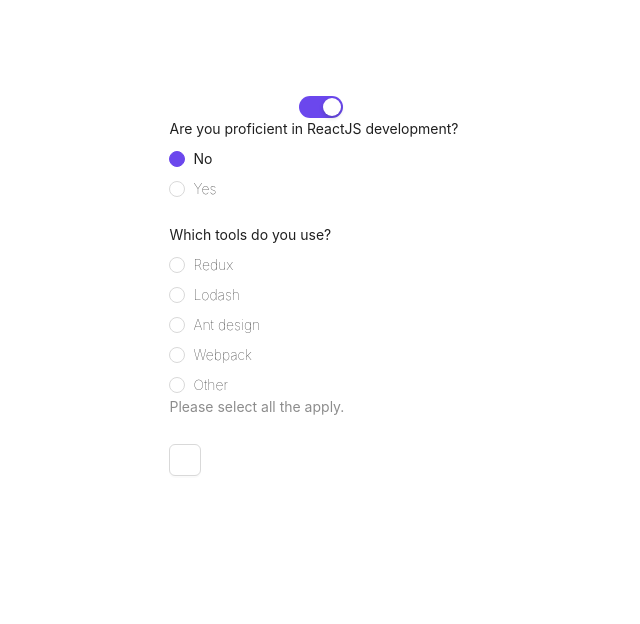
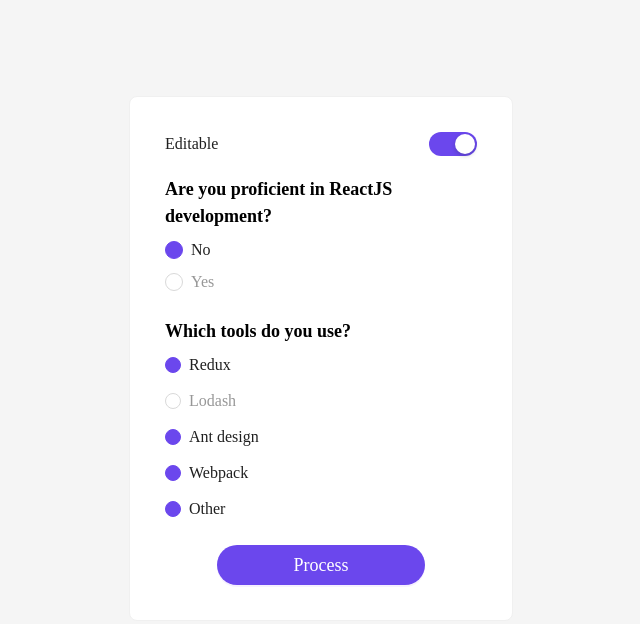
Before and after one commit to ken999999999999999/virgo-group-react-assessment, a Next.js app: page / in a window 1280 px wide. Shown: the top 624 px of the page, without its empty margins (319-959 px from the left). Built offline with nearby package versions, Linux system fonts and the light colour scheme.

Commit message:
finish form function

```diff
--- a/src/components/Button.tsx
+++ b/src/components/Button.tsx
@@ -1,7 +1,9 @@
-import { Button as AntdButton } from "antd"
+import { Button as AntdButton, ButtonProps } from "antd"
 
-export const Button = (): JSX.Element => {
-  return <AntdButton></AntdButton>
+interface IButton extends ButtonProps {}
+
+export const Button = ({ ...rest }: IButton): JSX.Element => {
+  return <AntdButton shape="round" size="large" type="primary" {...rest} />
 }
 
 export default Button
--- a/src/components/CheckboxGroup.tsx
+++ /dev/null
@@ -1,21 +0,0 @@
-import { Checkbox as AntdCheckbox, Space } from "antd"
-
-interface ICheckboxGroup {
-  options: OptionType[]
-}
-
-const CheckboxGroup = ({ options }: ICheckboxGroup): JSX.Element => {
-  return (
-    <AntdCheckbox.Group className="w-full">
-      <Space direction="vertical">
-        {options.map((option) => (
-          <AntdCheckbox key={option.value + ""} value={option.value}>
-            {option.label}
-          </AntdCheckbox>
-        ))}
-      </Space>
-    </AntdCheckbox.Group>
-  )
-}
-
-export default CheckboxGroup
--- a/src/components/index.ts
+++ b/src/components/index.ts
@@ -1,5 +1,3 @@
 export { default as Button } from "./Button"
 
 export { default as RadioGroup } from "./RadioGroup"
-
-export { default as CheckboxGroup } from "./CheckboxGroup"
--- a/src/pages/_app.tsx
+++ b/src/pages/_app.tsx
@@ -1,22 +1,20 @@
 import "@/styles/globals.css"
 import type { AppProps } from "next/app"
-import { ConfigProvider } from "antd"
+import { ConfigProvider, Layout } from "antd"
 import { StyleProvider } from "@ant-design/cssinjs"
 import "antd/dist/reset.css"
 import theme from "@/styles/theme"
-import { Inter } from "next/font/google"
-
-const inter = Inter({ subsets: ["latin"] })
+import { Content } from "antd/es/layout/layout"
 
 export default function App({ Component, pageProps }: AppProps) {
   return (
     <ConfigProvider theme={theme}>
       <StyleProvider hashPriority="high">
-        <main
-          className={`flex min-h-screen flex-col items-center p-24 ${inter.className}`}
-        >
-          <Component {...pageProps} />
-        </main>
+        <Layout>
+          <Content className="p-24 m-auto min-h-lvh">
+            <Component {...pageProps} />
+          </Content>
+        </Layout>
       </StyleProvider>
     </ConfigProvider>
   )
--- a/src/pages/index.tsx
+++ b/src/pages/index.tsx
@@ -1,7 +1,6 @@
 import { data } from "@/common/data"
-import { Button, CheckboxGroup, RadioGroup } from "@/components"
-import { Form, Switch } from "antd"
-import FormItem from "antd/es/form/FormItem"
+import { Button, RadioGroup } from "@/components"
+import { Card, Checkbox, Col, Form, Row, Switch, Typography } from "antd"
 import { useState } from "react"
 
 const boolOptions: OptionType[] = [
@@ -10,41 +9,63 @@ const boolOptions: OptionType[] = [
 ]
 
 const toolOptions: OptionType[] = [
-  { label: "Redux", value: 0 },
-  { label: "Lodash", value: 1 },
-  { label: "Ant design", value: 2 },
-  { label: "Webpack", value: 3 },
-  { label: "Other", value: 4 },
+  { label: "Redux", value: "0" },
+  { label: "Lodash", value: "1" },
+  { label: "Ant design", value: "2" },
+  { label: "Webpack", value: "3" },
+  { label: "Other", value: "4" },
 ]
+
+const initialValues = { ...data, toolsUsed: data.toolsUsed.split(",") }
 
 export default function Home() {
   const [isEditable, setIsEditable] = useState(true)
+
+  const onFinish = (value: any) => {
+    console.log(
+      JSON.stringify({ ...value, toolsUsed: value.toolsUsed.sort().join(",") })
+    )
+  }
+
   return (
-    <>
-      <div className="flex j">
+    <Card className="w-96">
+      <div className="flex justify-between mb-5">
+        <Typography>Editable</Typography>
         <Switch
           value={isEditable}
           onChange={() => setIsEditable((value) => !value)}
         />
       </div>
-      <Form initialValues={data} disabled={!isEditable} layout="vertical">
-        <FormItem
+      <Form
+        initialValues={initialValues}
+        disabled={!isEditable}
+        layout="vertical"
+        onFinish={onFinish}
+      >
+        <Form.Item
           name="isProficient"
           label="Are you proficient in ReactJS development?"
         >
           <RadioGroup options={boolOptions} />
-        </FormItem>
-        <FormItem
-          name="toolsUsed"
-          label="Which tools do you use?"
-          extra="Please select all the apply."
-        >
-          <CheckboxGroup options={toolOptions} />
-        </FormItem>
-        <Button htmlType="submit" size="large">
-          Process
-        </Button>
+        </Form.Item>
+        <Form.Item name="toolsUsed" label="Which tools do you use?">
+          <Checkbox.Group>
+            <Row gutter={[8, 12]}>
+              {toolOptions.map((option) => (
+                <Col key={option.value + ""} span={24}>
+                  <Checkbox value={option.value}>{option.label}</Checkbox>
+                </Col>
+              ))}
+            </Row>
+          </Checkbox.Group>
+        </Form.Item>
+
+        <div className="text-center">
+          <Button htmlType="submit" size="large" className="w-52 px-2">
+            Process
+          </Button>
+        </div>
       </Form>
-    </>
+    </Card>
   )
 }
--- a/src/styles/globals.css
+++ b/src/styles/globals.css
@@ -3,10 +3,11 @@
 @tailwind utilities;
 
 [class*="-wrapper"] {
-  font-weight: lighter;
+  color: #979797 !important;
 }
+
 [class*="-wrapper-checked"] {
-  font-weight: normal;
+  color: #000000;
 }
 
 .ant-checkbox-inner {
@@ -28,3 +29,19 @@
 .ant-checkbox-disabled + span {
   color: inherit !important;
 }
+
+.ant-switch-checked > .ant-switch-handle::before {
+  background-color: #fff !important;
+}
+
+.ant-switch:not(.ant-switch-checked) {
+  background-color: #fff !important;
+  outline: 3px solid #d4ccf7 !important;
+}
+.ant-form-item-label > label {
+  font-weight: 600;
+}
+
+.ant-layout-content {
+  min-height: 100vh !important;
+}
--- a/src/styles/theme.ts
+++ b/src/styles/theme.ts
@@ -2,7 +2,21 @@ import type { ThemeConfig } from "antd"
 
 const theme: ThemeConfig = {
   token: {
+    fontSize: 16,
+    fontFamily: "Nunito",
     colorPrimary: "#6B47ED",
+  },
+  components: {
+    Switch: {
+      handleBg: "#6B47ED",
+    },
+    Form: {
+      labelFontSize: 18,
+      labelColor: "#000000",
+    },
+    Card: {
+      paddingLG: 35,
+    },
   },
 }
 
```
